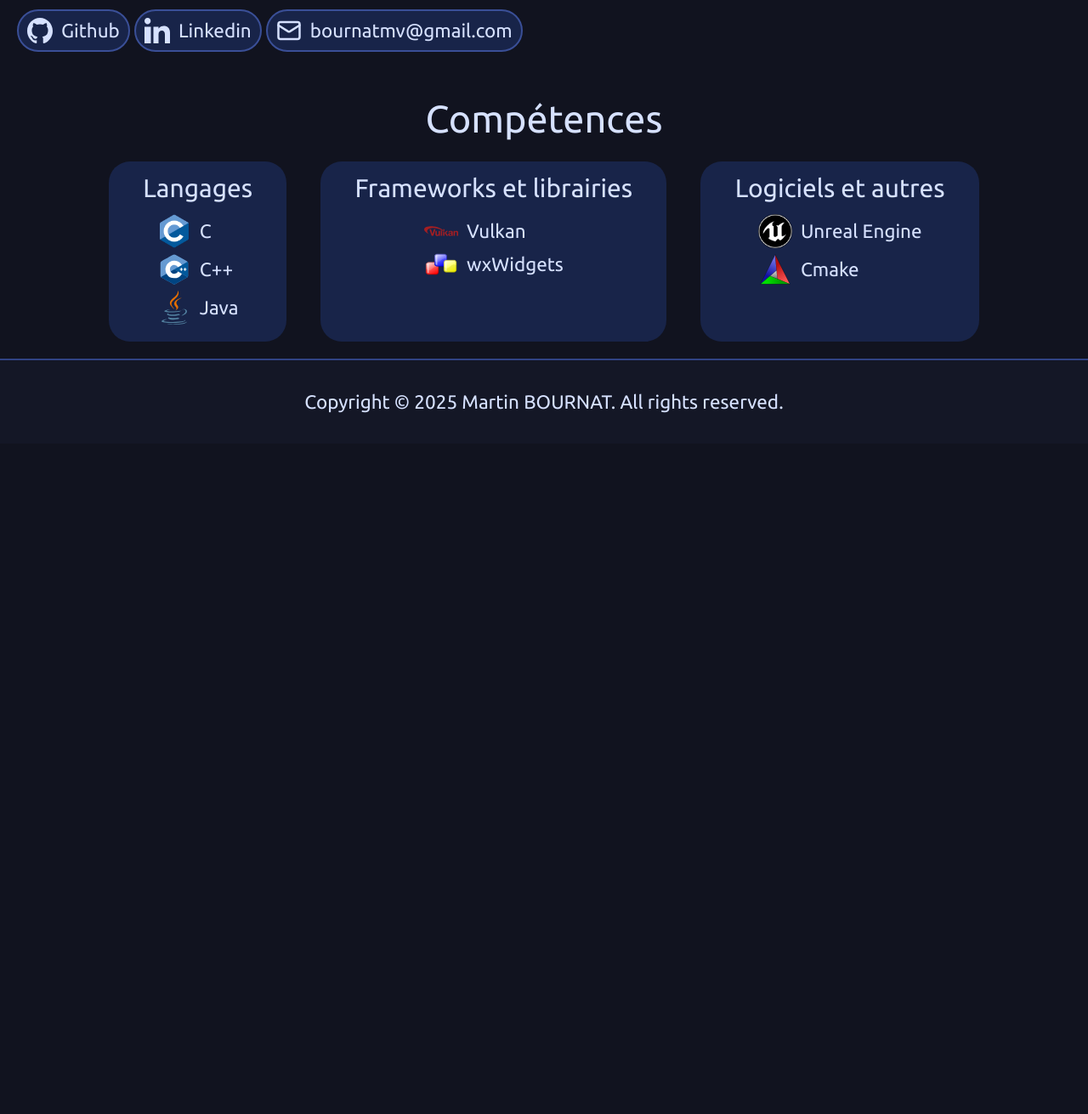
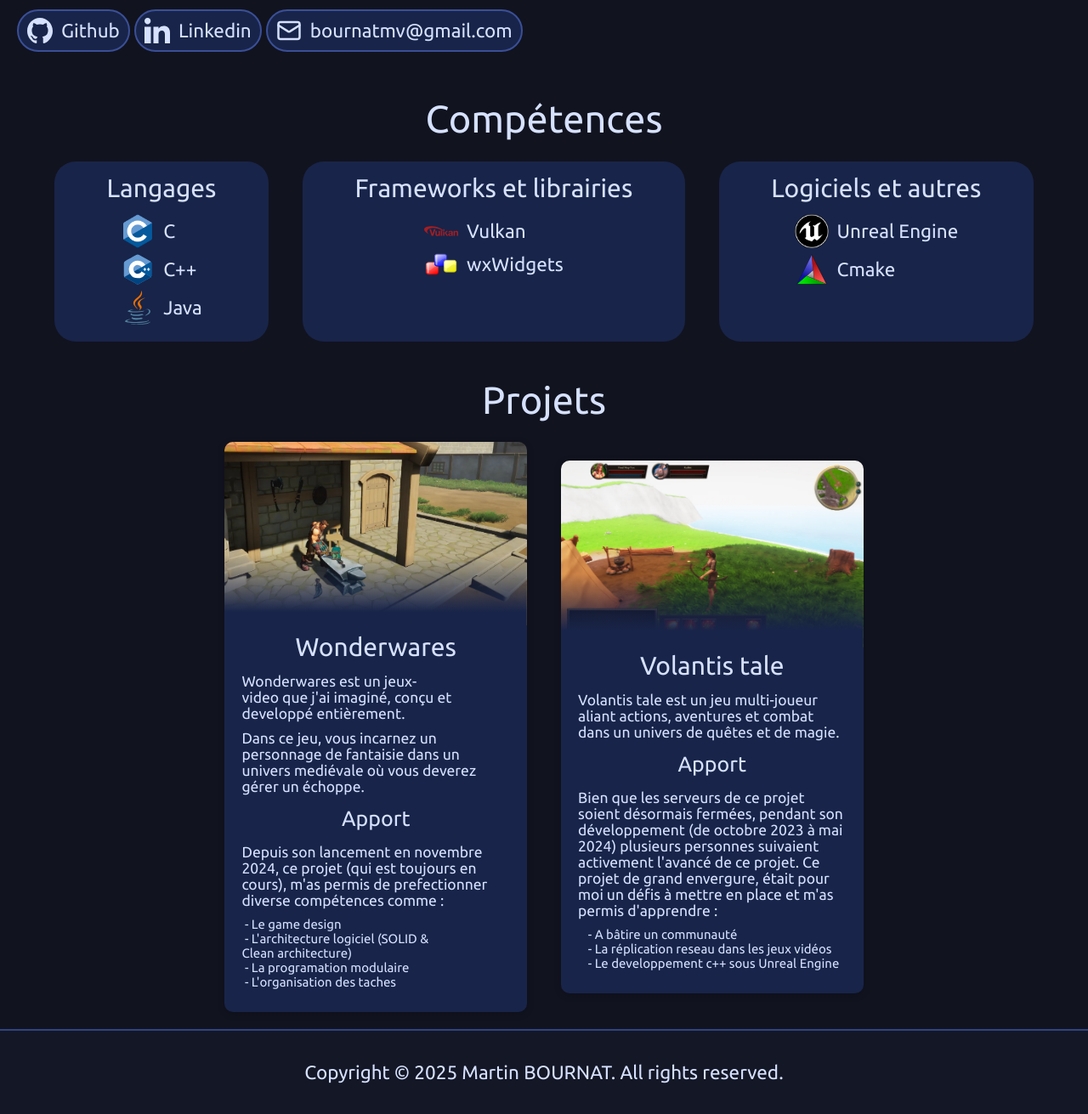
Before and after one commit to Vectem27/Portfolio, a PHP site: page / in a window 1280 px wide. Shown: the part 702-2013 px from the top of the page at 85% size. Before the commit the page ends 1188 px from the top, so only its background shows below. Run offline with PHP 8.4, Linux system fonts and the light colour scheme.

Commit message:
Adding the project section

```diff
--- a/www/index.php
+++ b/www/index.php
@@ -56,7 +56,7 @@ Je me suis rapidement spécialisé dans le développement logiciel et de jeux vi
 
         <section id="skills">
             <h2>Compétences</h2>
-            <div id="skill-articles-container">
+            <div id="skill-articles-container" class="articles-container">
                 <article>
                     <h3 id="languages">Langages</h3>
                     <li>
@@ -104,6 +104,33 @@ Je me suis rapidement spécialisé dans le développement logiciel et de jeux vi
         </section>
 
         <section id="projects">
+            <h2>Projets</h2>
+            <div id="project-articles-container" class="articles-container">
+                <article id="wonderwares">
+                    <h3>Wonderwares</h3>
+                    <p class="small">Wonderwares est un jeux-video que j'ai imaginé, conçu et developpé entièrement.</p>
+                    <p class="small">Dans ce jeu, vous incarnez un personnage de fantaisie dans un univers mediévale où vous deverez gérer un échoppe.</p>
+                    <h4>Apport</h4>
+                    <p class="small">Depuis son lancement en novembre 2024, ce projet (qui est toujours en cours), m'as permis de prefectionner diverse compétences comme :</p>
+                    <pre class="tiny">
+ - Le game design
+ - L'architecture logiciel (SOLID & Clean architecture)
+ - La programation modulaire
+ - L'organisation des taches
+                    </pre>
+                </article>
+                <article id="volantistale">
+                    <h3>Volantis tale</h3>
+                    <p class="small">Volantis tale est un jeu multi-joueur aliant actions, aventures et combat dans un univers de quêtes et de magie.</p>
+                    <h4>Apport</h4>
+                    <p class="small">Bien que les serveurs de ce projet soient désormais fermées, pendant son développement (de octobre 2023 à mai 2024) plusieurs personnes suivaient activement l'avancé de ce projet. Ce projet de grand envergure, était pour moi un défis à mettre en place et m'as permis d'apprendre :</p>
+                    <pre class="tiny">
+ - A bâtire un communauté
+ - La réplication reseau dans les jeux vidéos
+ - Le developpement c++ sous Unreal Engine
+                    </pre>
+                </article>
+            </div>
         </section>
 
 
--- a/www/styles.css
+++ b/www/styles.css
@@ -68,7 +68,7 @@ h4, h5, h6 {
 }
 
 /* Petits textes */
-small, .caption, .note {
+small, .caption, .note, .small {
   font-size: 0.875rem; /* 14px */
 }
 
@@ -152,6 +152,11 @@ button, select, input, textarea {
 
 /* Custom */
 
+html{
+  scroll-behavior: smooth;
+  scroll-padding-top: 4.25rem;
+}
+
 body
 {
   background-color: var(--color-bg);
@@ -160,6 +165,8 @@ body
   display: flex;
   flex-direction: column;
   justify-content: stretch;
+
+
 }
 
 p, pre, a{
@@ -404,15 +411,15 @@ footer{
   justify-content: center;
 }
 
-section#skills{
+section{
   display: flex;
   flex-direction: column;
   align-items: center;
-  padding: 1rem 10%;
+  padding: 1rem 5%;
   gap: 1rem;
 }
 
-#skill-articles-container{
+.articles-container{
   width: 100%;
   display: flex;
   flex-wrap: wrap;
@@ -420,11 +427,11 @@ section#skills{
   gap: 2rem;
 }
 
-#skill-articles-container > article{
+.articles-container > article{
   flex-grow: 1;
   flex-shrink: 1;
 
-  min-width: max-content;
+  min-width: min-content;
 
   padding: 0.5rem 1rem;
 
@@ -467,3 +474,47 @@ img.logo{
   height: auto;
   display: inline-flex;
 }
+
+#project-articles-container{
+  justify-content: center;
+  align-items: center;
+  flex-wrap: wrap;
+}
+
+#project-articles-container > article{
+  --image-height: 200px;
+
+  min-height: 500px;
+  max-width: calc(var(--image-height) * 16/9);
+
+
+  background-size: 100% auto;
+  background-position: top center;
+  background-repeat: no-repeat;
+
+  border-radius: 10px;
+  box-shadow: 0 2px 8px rgba(0,0,0,0.2);
+
+  --project-article-image-gradient: linear-gradient(to bottom, rgba(255, 255, 255, 0) calc(var(--image-height) - var(--image-height)/3), var(--color-elem) var(--image-height));;
+  padding-top: calc(var(--image-height) + 1rem);
+
+  display: flex;
+  flex-flow: column wrap;
+  gap: 0.5rem;
+}
+
+#project-articles-container > article > *{
+  max-width: calc(var(--image-height) * 16/9 - 1rem);
+}
+
+#project-articles-container > article li{
+  list-style-type: none;
+}
+
+article#wonderwares{
+  background-image: var(--project-article-image-gradient), url('resources/images/project/wonderwares1.webp');
+}
+
+article#volantistale{
+  background-image: var(--project-article-image-gradient), url('resources/images/project/volantistale.webp');
+}
```
Also changed, not shown: www/resources/images/project/volantistale.png (added), www/resources/images/project/volantistale.webp (added), www/resources/images/project/wonderwares.png (added), www/resources/images/project/wonderwares.webp (added), www/resources/images/project/wonderwares1.webp (added).
